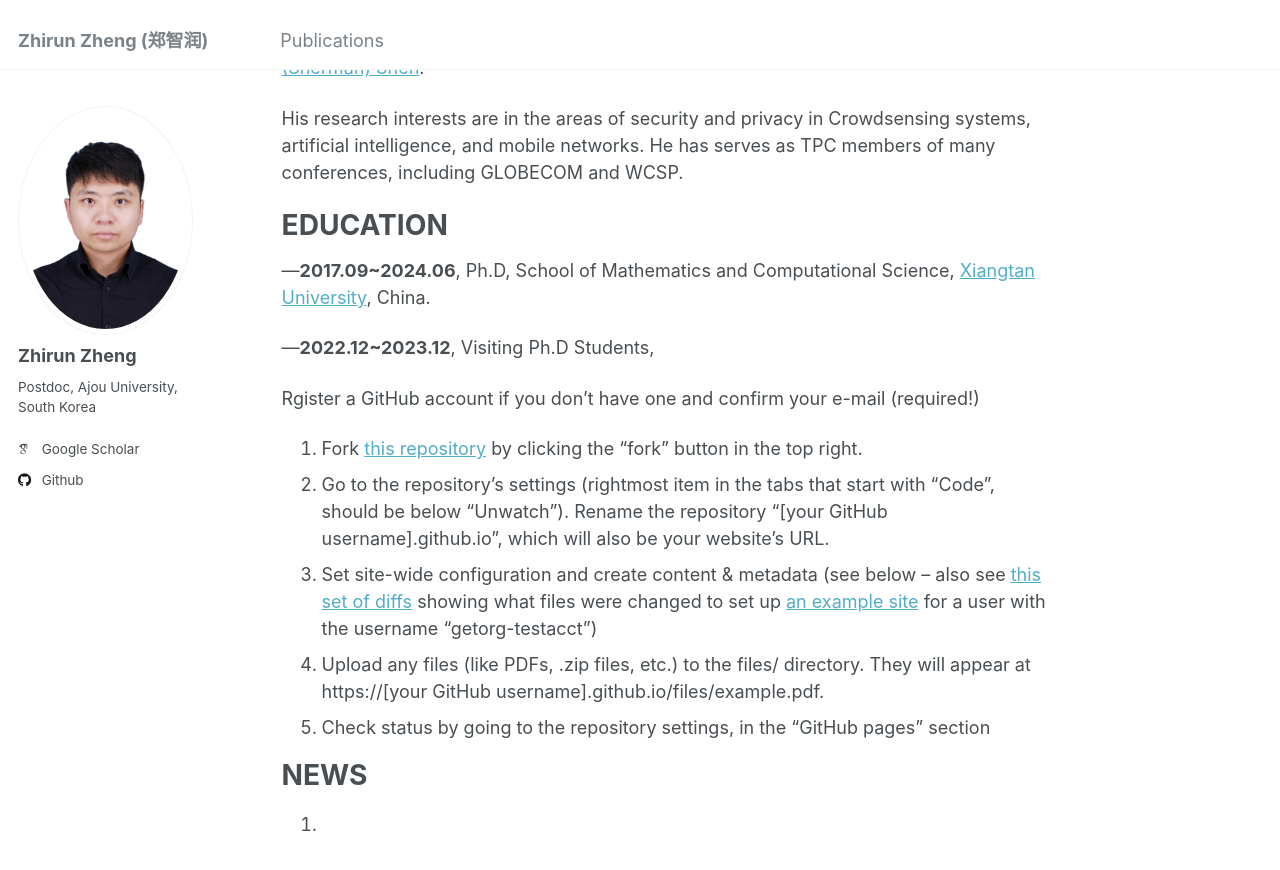
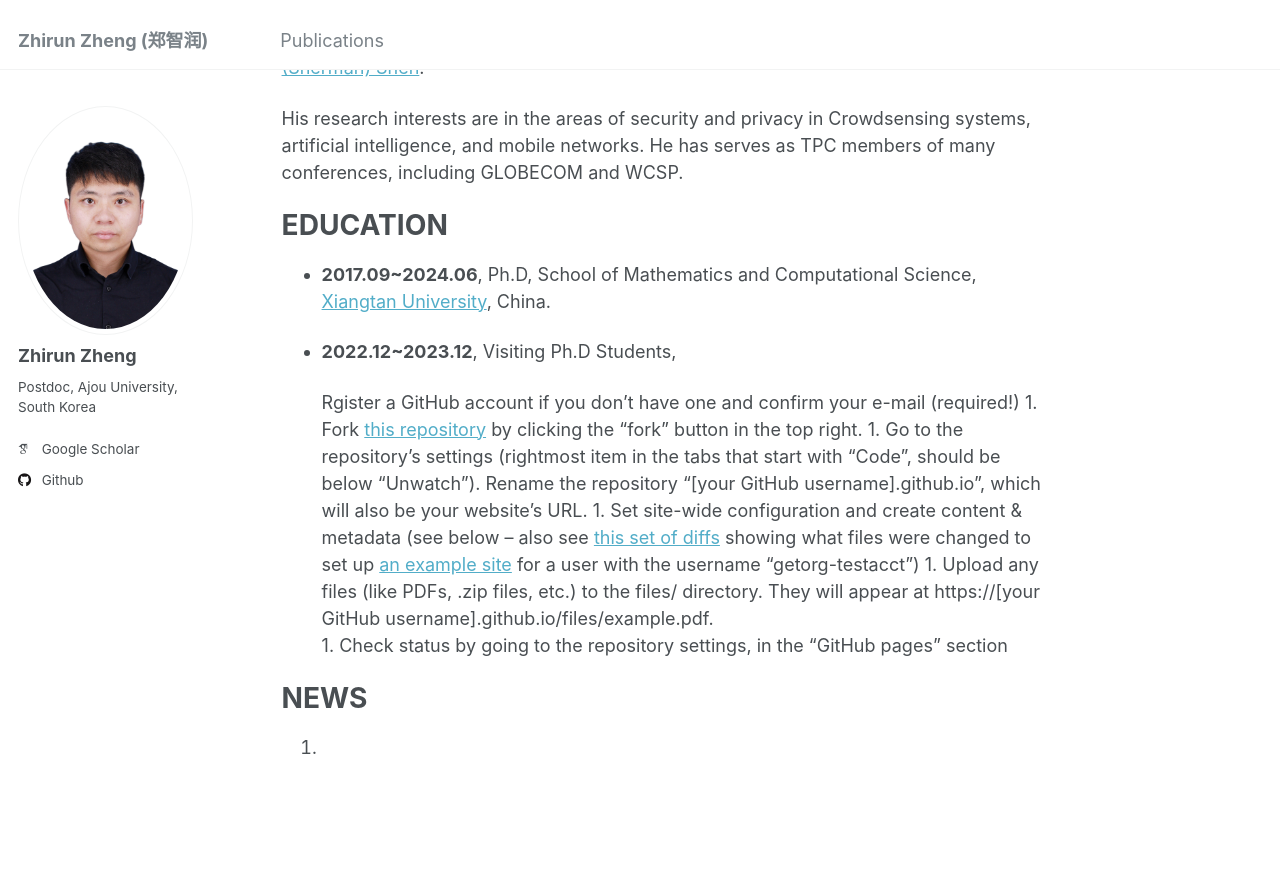
Before and after one commit to zhengzhirun/EN, a Jekyll site: the page built from _pages/about.md, in a window 1280 px wide and 900 px high, scrolled down 310 px. Shown: the top 870 px of the window. Built offline with Jekyll 4.4.1, drawn with Linux system fonts in a browser that asks for light colours; some web fonts are replaced.

```diff
--- a/_pages/about.md
+++ b/_pages/about.md
@@ -13,9 +13,9 @@ His research interests are in the areas of security and privacy in Crowdsensing
 
 EDUCATION
 ======
- —**2017.09~2024.06**, Ph.D, School of Mathematics and Computational Science, [Xiangtan University](https://www.xtu.edu.cn/), China.
+- **2017.09~2024.06**, Ph.D, School of Mathematics and Computational Science, [Xiangtan University](https://www.xtu.edu.cn/), China.
 
- —**2022.12~2023.12**, Visiting Ph.D Students,
+- **2022.12~2023.12**, Visiting Ph.D Students,
 
   Rgister a GitHub account if you don't have one and confirm your e-mail (required!)
 1. Fork [this repository](https://github.com/academicpages/academicpages.github.io) by clicking the "fork" button in the top right.
```
